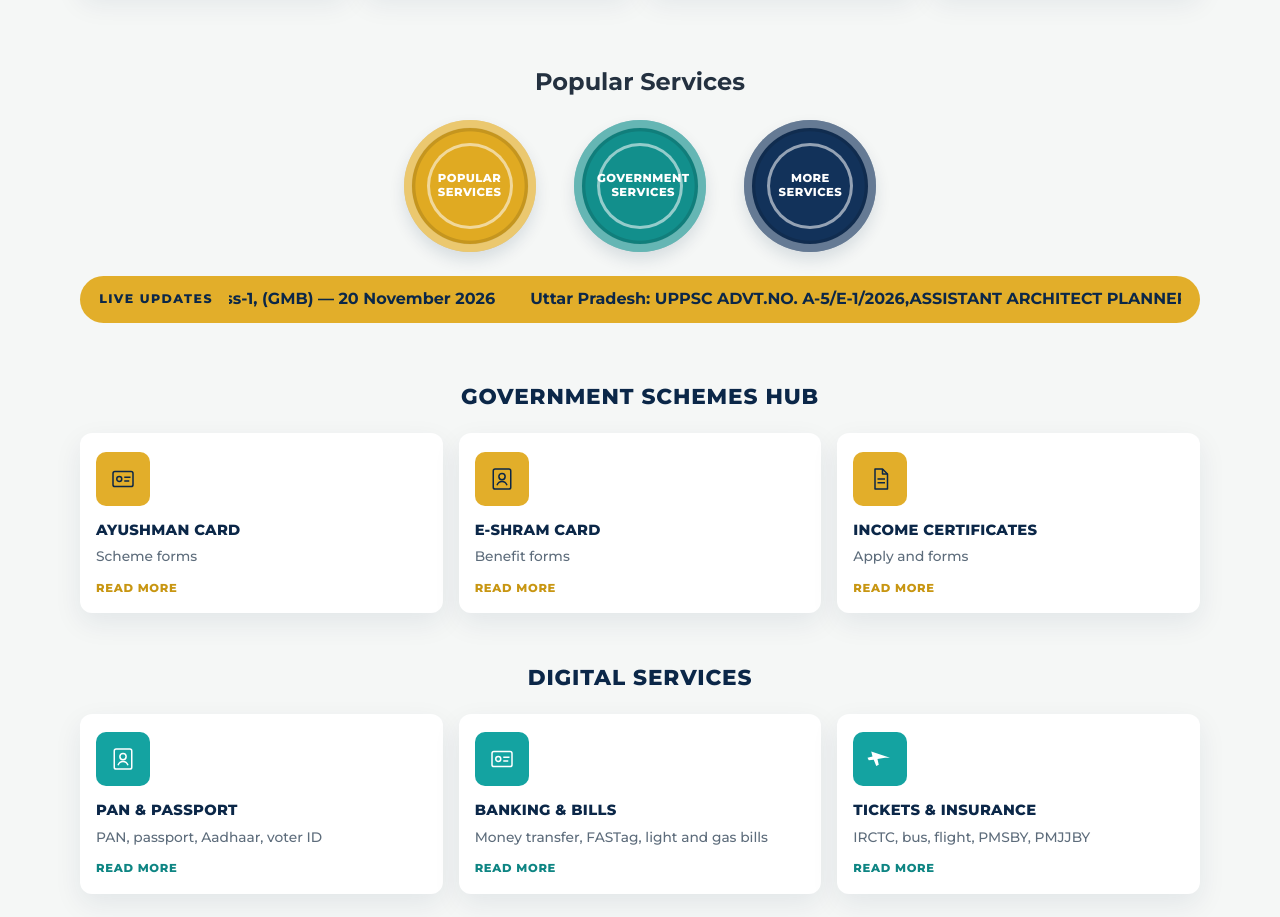
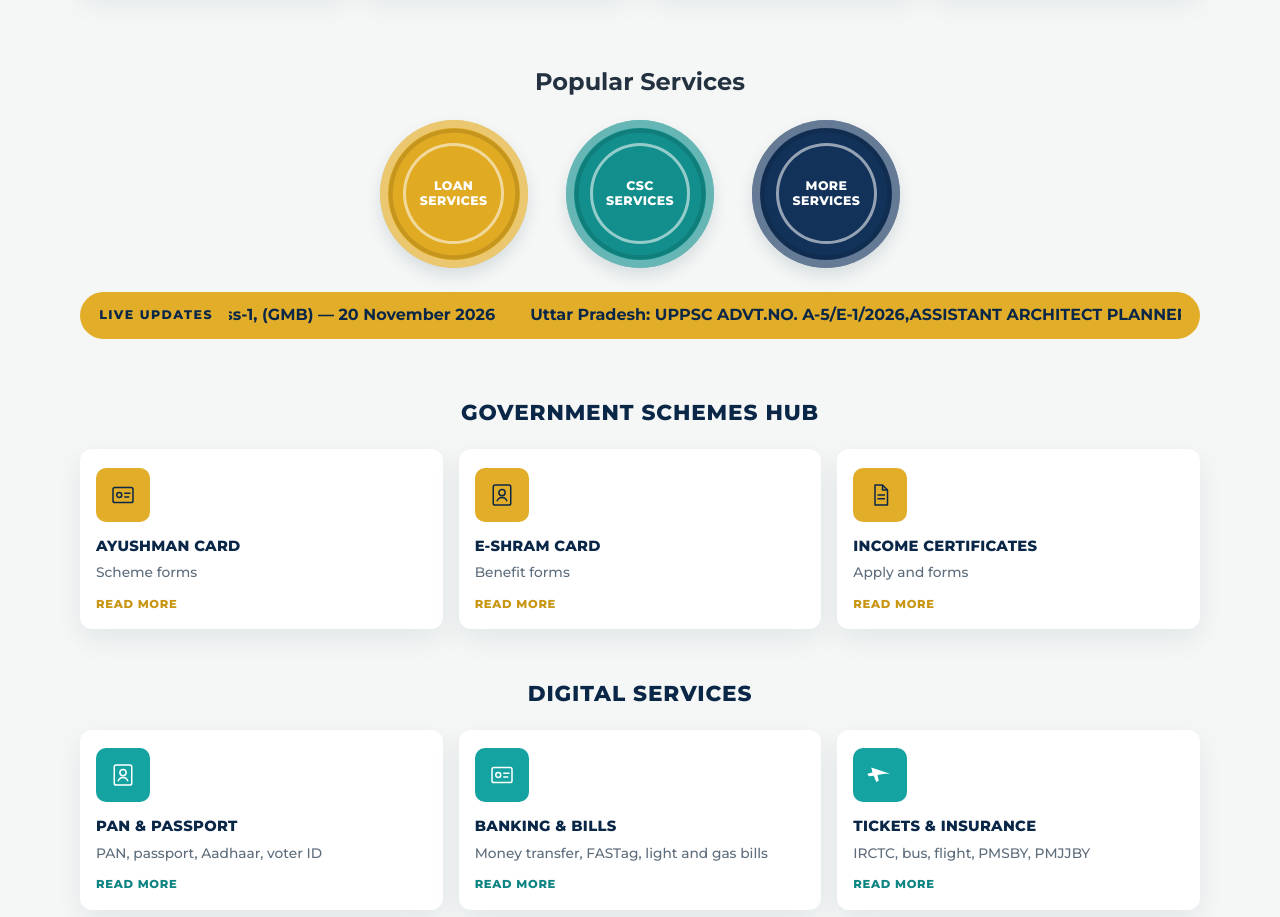
Before and after one commit to chirag-mahjan/pragati_zerox, an Astro site: page / in a window 1280 px wide. Shown: the part 860-1777 px from the top of the page. Built offline with nearby package versions, Linux system fonts and the light colour scheme; Astro itself is replaced by a stand-in of ours.

Commit message:
Rename the home service circles and keep each name inside an even circle.

```diff
--- a/src/pages/index.astro
+++ b/src/pages/index.astro
@@ -41,8 +41,8 @@ import { site, printTiles, schemeTiles, digitalTiles } from "../data/site";
     <div class="wrap">
       <h2>Popular Services</h2>
       <div class="seals">
-        <div class="medal gold"><span>Popular<br />services</span></div>
-        <div class="medal teal"><span>Government<br />services</span></div>
+        <div class="medal gold"><span>Loan<br />services</span></div>
+        <div class="medal teal"><span>CSC<br />services</span></div>
         <div class="medal navy"><span>More<br />services</span></div>
       </div>
       <Ticker />
--- a/src/styles/global.css
+++ b/src/styles/global.css
@@ -337,25 +337,26 @@ a {
 }
 
 .seals {
-  display: flex;
+  display: grid;
+  grid-template-columns: repeat(3, minmax(0, 148px));
   justify-content: center;
-  gap: 2.4rem;
-  flex-wrap: wrap;
-  margin-bottom: 1.5rem;
+  gap: clamp(0.85rem, 3vw, 2.4rem);
+  max-width: 540px;
+  margin: 0 auto 1.5rem;
 }
 
 .medal {
-  width: 132px;
-  height: 132px;
+  width: 100%;
+  aspect-ratio: 1;
   border-radius: 50%;
   display: grid;
   place-items: center;
   color: white;
   font-weight: 800;
-  font-size: 0.72rem;
-  letter-spacing: 0.04em;
+  font-size: clamp(0.62rem, 2.1vw, 0.78rem);
+  letter-spacing: 0.03em;
   text-transform: uppercase;
-  line-height: 1.2;
+  line-height: 1.15;
   text-align: center;
   box-shadow: inset 0 0 0 8px rgb(255 255 255 / 35%), 0 8px 16px rgb(11 39 72 / 12%);
   background:
@@ -364,11 +365,13 @@ a {
 }
 
 .medal span {
-  width: 86px;
-  height: 86px;
+  width: 68%;
+  height: 68%;
   border-radius: 50%;
   display: grid;
   place-items: center;
+  padding: 0.35rem;
+  box-sizing: border-box;
   background: inherit;
   box-shadow: inset 0 0 0 3px rgb(255 255 255 / 55%);
 }
```
